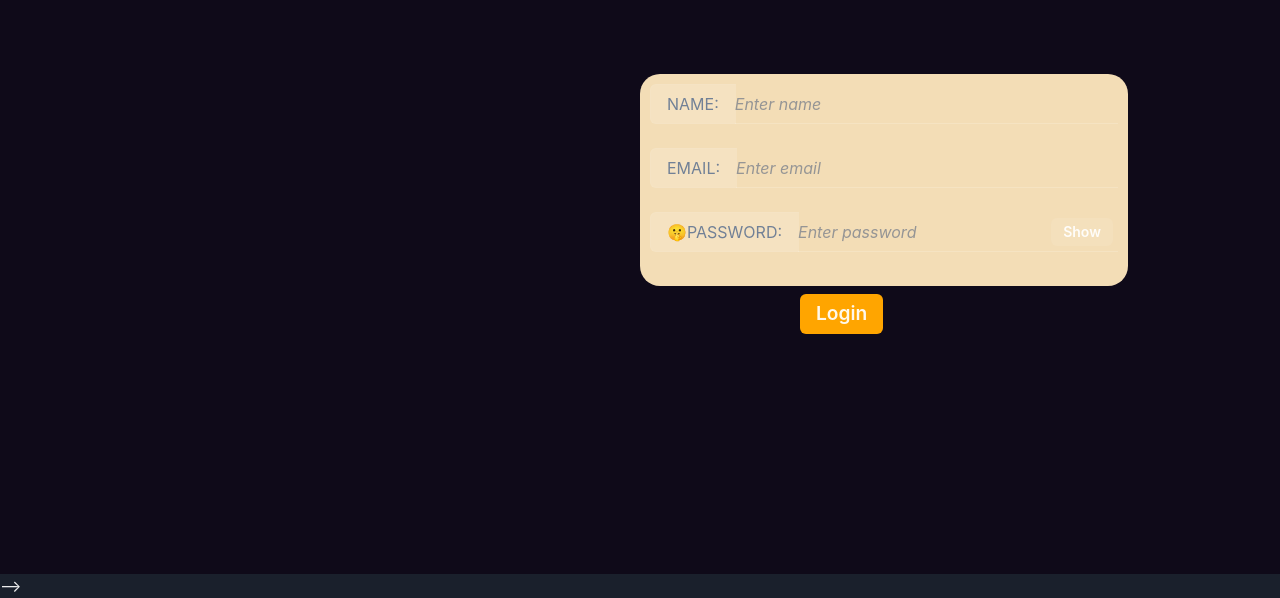
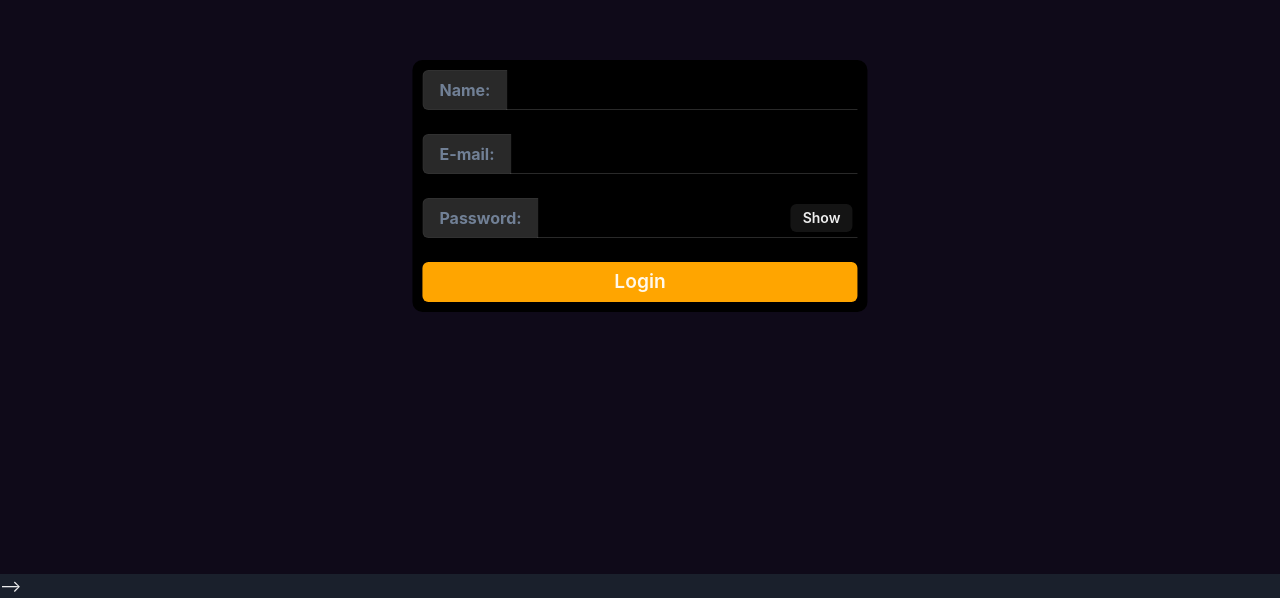
Before and after one commit to sp9324/dsa-practice-site, a React (Create React App) app in the folder tenthousandhours_project/: page /login in a window 1280 px wide. Shown: the part 226-824 px from the top of the page. Built offline with nearby package versions, Linux system fonts and the light colour scheme; no server answers.

Commit message:
Added a bit of styling enhancement on Sign Up and Sign In Form

```diff
--- a/tenthousandhours_project/src/components/LoginPage.js
+++ b/tenthousandhours_project/src/components/LoginPage.js
@@ -1,42 +1,52 @@
-import React, { useState } from 'react';
-import {useNavigate} from "react-router-dom";
-import './RegistrationPage.css';
-import { Button, Input, InputGroup, InputRightElement, InputLeftAddon } from "@chakra-ui/react";
+import React, { useState } from "react";
+import { useNavigate } from "react-router-dom";
+import "./RegistrationPage.css";
+import {
+  Button,
+  Input,
+  InputGroup,
+  InputRightElement,
+  InputLeftAddon,
+  InputAddon,
+} from "@chakra-ui/react";
 
 function LoginPage() {
-    const [name, setName] = useState('');
-    const [email, setEmail]=useState('');
-    const [password, setPassword] = useState('');
+  const [name, setName] = useState("");
+  const [email, setEmail] = useState("");
+  const [password, setPassword] = useState("");
   const [show, setShow] = React.useState(false);
-    const navigate=useNavigate();
+  const navigate = useNavigate();
 
   const handleNameChange = (e) => setName(e.target.value);
   const handleEmailChange = (e) => setEmail(e.target.value);
   const handlePasswordChange = (e) => setPassword(e.target.value);
-    const handlePwdClick = () => setShow(!show)
+  const handlePwdClick = () => setShow(!show);
 
   const handleSubmit = async (e) => {
     e.preventDefault();
 
     try {
-            const response = await fetch('https://dsa-practice-site-server.onrender.com/login', {
+      const response = await fetch(
+        "https://dsa-practice-site-server.onrender.com/login",
+        {
           // const response = await fetch('https://dsa-practice-site.onrender/login', {
-                method: 'POST',
+          method: "POST",
           headers: {
-                    'Content-Type': 'application/json',
+            "Content-Type": "application/json",
           },
           body: JSON.stringify({ email, password }),
-            });
+        }
+      );
 
       const data = await response.json();
 
       if (response.status === 200) {
         console.log("user logged in");
         console.log("setting token in local storage: ", data.accessToken);
-                localStorage.setItem('token', JSON.stringify(data.accessToken));
+        localStorage.setItem("token", JSON.stringify(data.accessToken));
         console.log("done setting token in local storage: ", data.accessToken);
-                navigate('/roadmap', {state: {name: name}});
-            } else if(response.status === 400) {
+        navigate("/roadmap", { state: { name: name } });
+      } else if (response.status === 400) {
         console.log("invalid password");
       } else {
         console.log("unexpected error");
@@ -47,51 +57,53 @@ function LoginPage() {
   };
 
   return (
-        <div>
-            <form onSubmit={handleSubmit} className='form'>
-                <InputGroup size='md'>
-                    <InputLeftAddon>NAME:</InputLeftAddon>
-                    <Input className="input-field"
+    <div className="div-form">
+      <form onSubmit={handleSubmit} className="form">
+        <InputGroup size="md">
+          <InputLeftAddon className="label-field">Name:</InputLeftAddon>
+          <Input
+            className="input-field"
             value={name}
-                        variant='flushed'
-                        pr='4.5rem'
-                        placeholder='Enter name'
+            variant="flushed"
+            pr="4.5rem"
             onChange={handleNameChange}
           />
         </InputGroup>
         <br />
-                    <InputGroup size='md'>
-                    <InputLeftAddon>EMAIL:</InputLeftAddon>
-                    <Input className="input-field"
+        <InputGroup size="md">
+          <InputLeftAddon className="label-field">E-mail:</InputLeftAddon>
+          <Input
+            className="input-field"
             value={email}
-                        variant='flushed'
-                        pr='4.5rem'
-                        placeholder='Enter email'
+            variant="flushed"
+            pr="4.5rem"
             onChange={handleEmailChange}
           />
         </InputGroup>
         <br />
-                    <InputGroup size='md'>
-                    <InputLeftAddon>🤫PASSWORD:</InputLeftAddon>
-                    <Input className="input-field"
+        <InputGroup size="md">
+          <InputLeftAddon className="label-field">Password:</InputLeftAddon>
+          <Input
+            className="input-field"
             value={password}
-                        variant='flushed'
-                        pr='4.5rem'
-                        type={show ? 'text' : 'password'}
-                        placeholder='Enter password'
+            variant="flushed"
+            pr="4.5rem"
+            type={show ? "text" : "password"}
             onChange={handlePasswordChange}
           />
-                    <InputRightElement width='4.5rem'>
-                        <Button h='1.75rem' size='sm' onClick={handlePwdClick}>
-                        {show ? 'Hide' : 'Show'}
+          <InputRightElement width="4.5rem">
+            <Button h="1.75rem" size="sm" onClick={handlePwdClick}>
+              {show ? "Hide" : "Show"}
             </Button>
           </InputRightElement>
         </InputGroup>
         <br />
-                <Button type="submit" id='button'>Login</Button>
+        <Button type="submit" id="button">
+          Login
+        </Button>
       </form>
     </div>
   );
-};
+}
 
 export default LoginPage;
--- a/tenthousandhours_project/src/components/RegistrationPage.css
+++ b/tenthousandhours_project/src/components/RegistrationPage.css
@@ -17,23 +17,27 @@
 /* } */
 
 .input-field::placeholder {
-    color: rgb(149, 149, 149);
   font-style: italic;
+  border: none;
+  border-bottom: 1px solid black;
+}
+
+.label-field {
+  font-weight: bold;
 }
 
 .form {
   padding: 10px;
+  left: 50%;
+  top: 50%;
   position: absolute;
-    left: 640px;
-    top: 300px;
-    background-color: rgb(243, 221, 182);
-    border-radius: 20px;
+  transform: translate(-50%, -50%);
+  background-color: black;
+  border-radius: 10px;
 }
 
 #button {
-    position: absolute;
-    left: 160px;
-    top: 220px;
+  width: 100%;
   background-color: orange;
   font-size: 1.2em;
 }
--- a/tenthousandhours_project/src/components/RegistrationPage.js
+++ b/tenthousandhours_project/src/components/RegistrationPage.js
@@ -1,40 +1,48 @@
-import React, { useState } from 'react';
-import {useNavigate} from "react-router-dom";
-import './RegistrationPage.css';
-import { Button, Input, InputGroup, InputRightElement, InputLeftAddon } from "@chakra-ui/react";;
+import React, { useState } from "react";
+import { useNavigate } from "react-router-dom";
+import "./RegistrationPage.css";
+import {
+  Button,
+  Input,
+  InputGroup,
+  InputRightElement,
+  InputLeftAddon,
+} from "@chakra-ui/react";
 
 function RegistrationPage() {
-    const [name, setName] = useState('');
-    const [email, setEmail] = useState('');
-    const [password, setPassword] = useState('');
-    const [show, setShow] = React.useState(false)
-    const navigate=useNavigate();
+  const [name, setName] = useState("");
+  const [email, setEmail] = useState("");
+  const [password, setPassword] = useState("");
+  const [show, setShow] = React.useState(false);
+  const navigate = useNavigate();
 
-    const handlePwdClick = () => setShow(!show)
+  const handlePwdClick = () => setShow(!show);
 
   const handleSubmit = async (e) => {
     e.preventDefault();
 
     try {
       console.log("in handle submit");
-            const response = await fetch('https://dsa-practice-site-server.onrender.com/register', {
+      const response = await fetch(
+        "https://dsa-practice-site-server.onrender.com/register",
+        {
           // const response = await fetch('http://localhost:3001/register', {
-                method: 'POST',
+          method: "POST",
           headers: {
-                    'Content-Type': 'application/json',
+            "Content-Type": "application/json",
           },
           body: JSON.stringify({ name, email, password }),
-            });
+        }
+      );
       console.log("response:", response);
-            const data=await response.json();
+      const data = await response.json();
       if (response.ok) {
         console.log("user logged in");
         console.log("setting token in local storage: ", data.accessToken);
-                localStorage.setItem('token', JSON.stringify(data.accessToken));
+        localStorage.setItem("token", JSON.stringify(data.accessToken));
         console.log("done setting token in local storage: ", data.accessToken);
         console.log("user data sent to backend url");
-                navigate('/roadmap', {state: {name: name}});
-
+        navigate("/roadmap", { state: { name: name } });
       } else {
         console.log("couldn't send user data to backend url");
       }
@@ -45,47 +53,49 @@ function RegistrationPage() {
 
   return (
     <div>
-            <form onSubmit={handleSubmit} className='form'>
-                    <InputGroup size='md'>
-                    <InputLeftAddon>NAME:</InputLeftAddon>
-                    <Input className="input-field"
+      <form onSubmit={handleSubmit} className="form">
+        <InputGroup size="md">
+          <InputLeftAddon className="label-field">Name:</InputLeftAddon>
+          <Input
+            className="input-field"
             value={name}
-                        variant='flushed'
-                        pr='4.5rem'
-                        placeholder='Enter name'
+            variant="flushed"
+            pr="4.5rem"
             onChange={(e) => setName(e.target.value)}
           />
         </InputGroup>
         <br />
-                    <InputGroup size='md'>
-                    <InputLeftAddon>EMAIL:</InputLeftAddon>
-                    <Input className="input-field"
+        <InputGroup size="md">
+          <InputLeftAddon className="label-field">Email:</InputLeftAddon>
+          <Input
+            className="input-field"
             value={email}
-                        variant='flushed'
-                        pr='4.5rem'
-                        placeholder='Enter email'
+            variant="flushed"
+            pr="4.5rem"
             onChange={(e) => setEmail(e.target.value)}
           />
         </InputGroup>
         <br />
-                    <InputGroup size='md'>
-                    <InputLeftAddon>🤫PASSWORD:</InputLeftAddon>
-                    <Input className="input-field"
+        <InputGroup size="md">
+          <InputLeftAddon className="label-field">Password:</InputLeftAddon>
+          <Input
+            className="input-field"
             value={password}
-                        variant='flushed'
-                        pr='4.5rem'
-                        type={show ? 'text' : 'password'}
-                        placeholder='Enter password'
+            variant="flushed"
+            pr="4.5rem"
+            type={show ? "text" : "password"}
             onChange={(e) => setPassword(e.target.value)}
           />
-                    <InputRightElement width='4.5rem'>
-                        <Button h='1.75rem' size='sm' onClick={handlePwdClick}>
-                        {show ? 'Hide' : 'Show'}
+          <InputRightElement width="4.5rem">
+            <Button h="1.75rem" size="sm" onClick={handlePwdClick}>
+              {show ? "Hide" : "Show"}
             </Button>
           </InputRightElement>
         </InputGroup>
         <br />
-                <Button type="submit" id='button'>Register</Button>
+        <Button type="submit" id="button">
+          Register
+        </Button>
       </form>
     </div>
   );
```
Also changed, not shown: 2 other files (tests, documents, lock files or other folders). Lines whose indentation alone changed are shown as unchanged.
